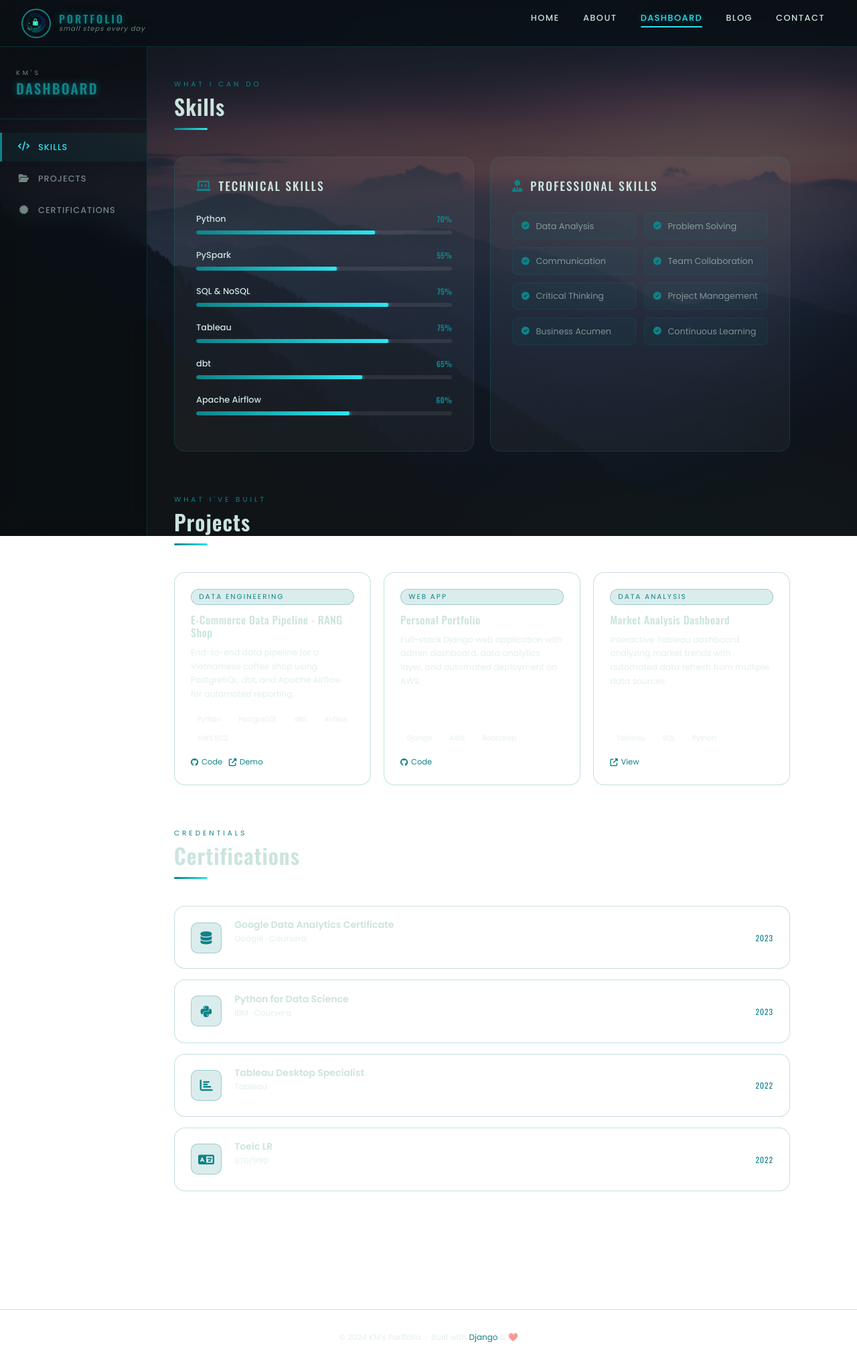
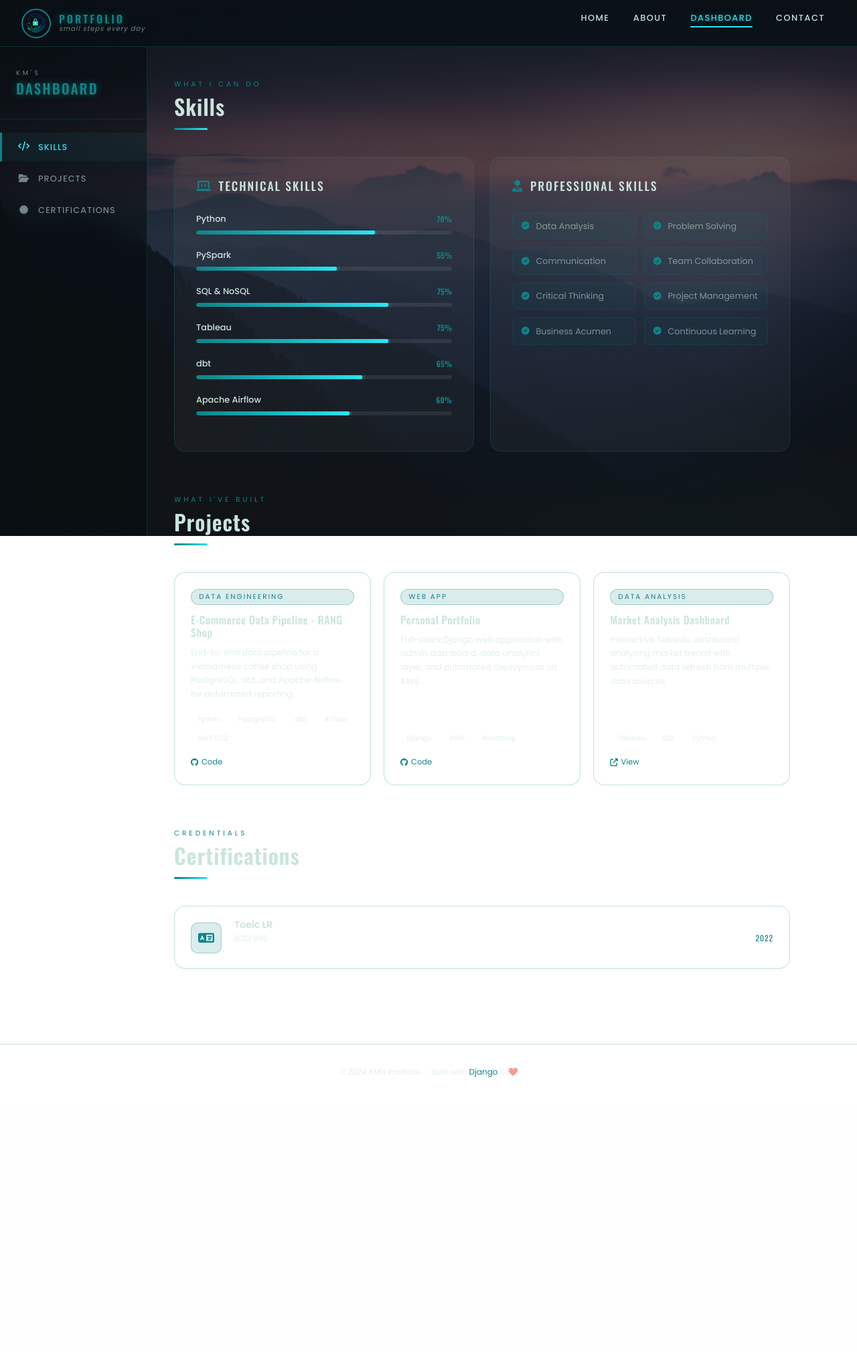
Before and after one commit to kuromine19/Nguyen-Dat-s-Portfolio, a Django app: page /dashboard/ in a window 1280 px wide. Shown: the top 2018 px of the page at 67% size. After the commit the page ends 1608 px from the top, so only its background shows below. Run offline with Django 4.2, Linux system fonts and the light colour scheme.

Commit message:
content: update link project and edit certs

```diff
--- a/core/templates/base/base.html
+++ b/core/templates/base/base.html
@@ -290,8 +290,10 @@
             <li><a href="/"         class="{% if navbar == 'home' %}active{% endif %}">Home</a></li>
             <li><a href="/about"    class="{% if navbar == 'about' %}active{% endif %}">About</a></li>
             <li><a href="/dashboard"class="{% if navbar == 'dashboard' %}active{% endif %}">Dashboard</a></li>
-            <li><a href="/blog"     class="{% if navbar == 'blog' %}active{% endif %}">Blog</a></li>
-            <li><a href="/contact"  class="{% if navbar == 'contact' %}active{% endif %}">Contact</a></li>
+            <!--
+	<li><a href="/blog"     class="{% if navbar == 'blog' %}active{% endif %}">Blog</a></li>
+            -->
+	    <li><a href="/contact"  class="{% if navbar == 'contact' %}active{% endif %}">Contact</a></li>
         </ul>
     </nav>
 
--- a/core/templates/core/dashboard.html
+++ b/core/templates/core/dashboard.html
@@ -414,8 +414,7 @@
                         <span class="stack-chip">AWS EC2</span>
                     </div>
                     <div class="project-links">
-                        <a href="#" class="project-link"><i class="fab fa-github"></i> Code</a>
-                        <a href="#" class="project-link"><i class="fas fa-external-link-alt"></i> Demo</a>
+                        <a href="https://github.com/kuromine19/RANG-Shop-Data" class="project-link"><i class="fab fa-github"></i> Code</a>
                     </div>
                 </div>
 
@@ -457,31 +456,6 @@
                 <div class="underline"></div>
             </div>
 
-            <div class="cert-list">
-                <div class="glass-card cert-card">
-                    <div class="cert-icon"><i class="fas fa-database"></i></div>
-                    <div class="cert-info">
-                        <h4>Google Data Analytics Certificate</h4>
-                        <p>Google · Coursera</p>
-                    </div>
-                    <div class="cert-date">2023</div>
-                </div>
-                <div class="glass-card cert-card">
-                    <div class="cert-icon"><i class="fab fa-python"></i></div>
-                    <div class="cert-info">
-                        <h4>Python for Data Science</h4>
-                        <p>IBM · Coursera</p>
-                    </div>
-                    <div class="cert-date">2023</div>
-                </div>
-                <div class="glass-card cert-card">
-                    <div class="cert-icon"><i class="fas fa-chart-bar"></i></div>
-                    <div class="cert-info">
-                        <h4>Tableau Desktop Specialist</h4>
-                        <p>Tableau</p>
-                    </div>
-                    <div class="cert-date">2022</div>
-                </div>
                 <div class="glass-card cert-card">
                     <div class="cert-icon"><i class="fas fa-language"></i></div>
                     <div class="cert-info">
```
